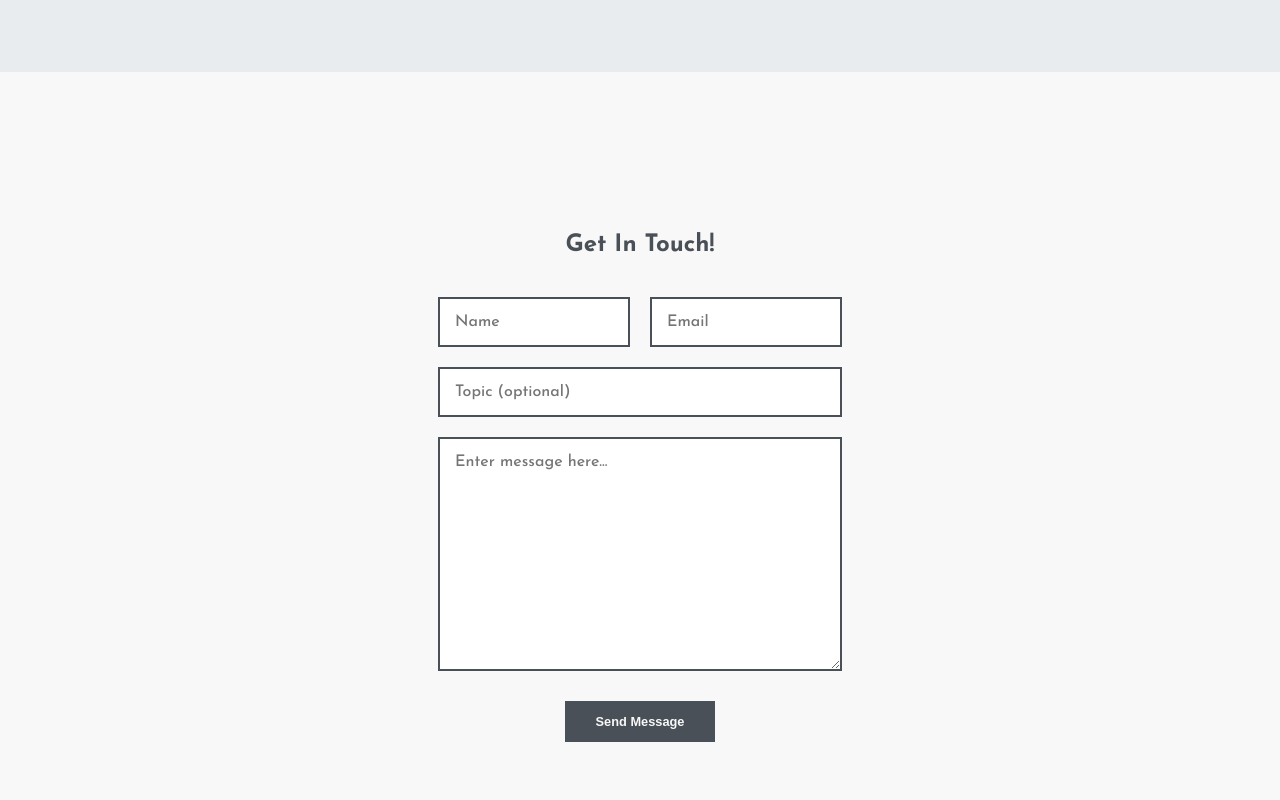
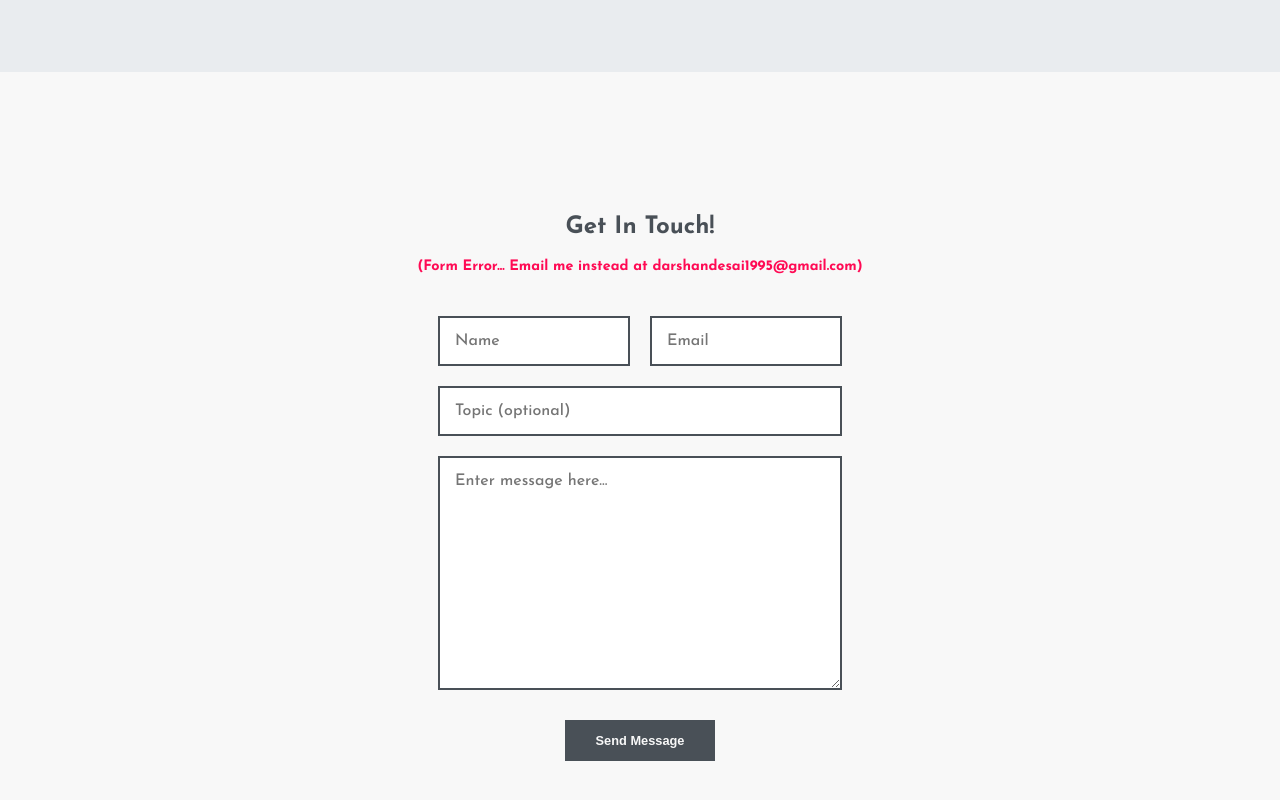
Before and after one commit to darshandesai1095/portfolio-site-v2.1, a React (Create React App) app: page / in a window 1280 px wide. Shown: the part 3128-3928 px from the top of the page. Built offline with nearby package versions, Linux system fonts and the light colour scheme.

Commit message:
form message

```diff
--- a/src/components/Contact/Contact.css
+++ b/src/components/Contact/Contact.css
@@ -116,4 +116,12 @@ input, textarea {
     z-index: 9;
     font-size: 1.5rem;
     font-weight: bolder;
+    text-align: center
 }
+
+.contact__title span {
+    color: #ff0a54;
+    font-size: 0.9rem;
+    margin-top: 20px;
+    display: inline-block;
+}
--- a/src/components/Contact/Contact.js
+++ b/src/components/Contact/Contact.js
@@ -20,6 +20,10 @@ const Contact = () => {
         <div className='contact__details'>
             <h4 className="contact__title">
                 Get In Touch!
+                <br/>
+                <span>
+                (Form Error... Email me instead at darshandesai1995@gmail.com)
+                </span>
             </h4>
         </div>
             <div className='form__inputs'>
```
